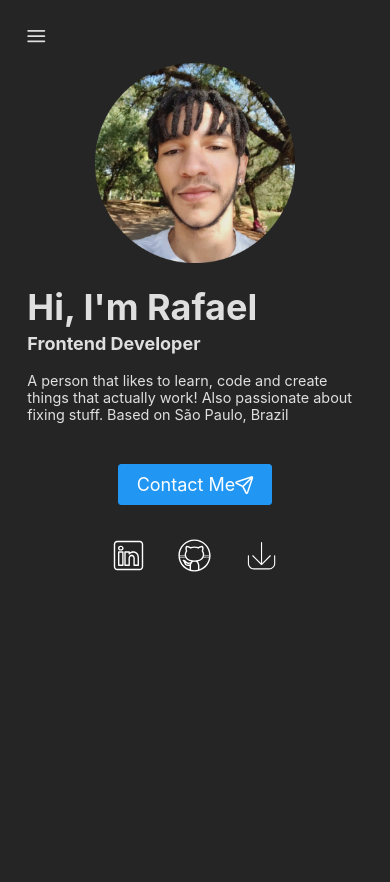
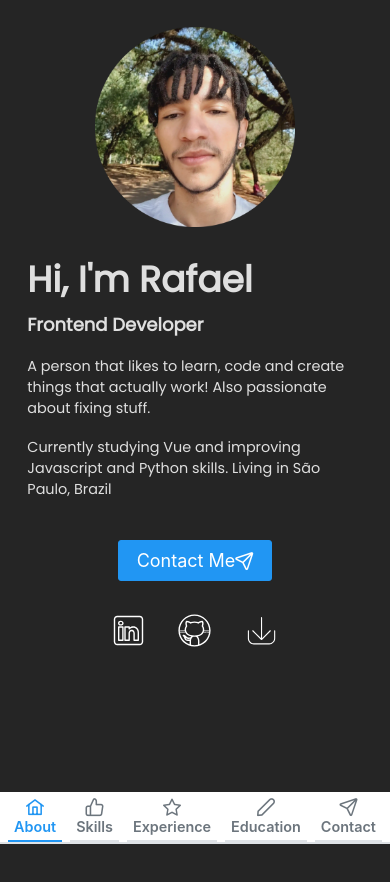
Before and after one commit to Raf1nho/portfolio, a Vue app: page / in a window 390 px wide. Shown: the top 882 px of the page. Before the commit the page ends 844 px from the top, so only its background shows below. Built offline with nearby package versions, Linux system fonts and the light colour scheme.

Commit message:
mobile menu added

```diff
--- a/src/App.vue
+++ b/src/App.vue
@@ -1,6 +1,6 @@
 <template>
-  <!-- <html v-touch:swipe.(direction)="swipeHandler"> -->
-    <div>
+  <html >
+    <!-- <div class='mobile-menu'>
         <i @click='showMenu' class="pi pi-bars showMenu"></i>
         <nav v-if='navShow' class="nav-mobile">
           <router-link class='nav-link' to='/portfolio'>Home</router-link>
@@ -9,7 +9,8 @@
           <router-link class='nav-link' to='/education'>Education</router-link>
           <router-link class='nav-link' to='/contact'>Contact</router-link>
         </nav>
-    </div>
+    </div> -->
+    <TabMenu class='mobile-menu' :model="items"/>
     <div>
         <nav class="nav-desk">
           <router-link class='nav-link home' to='/portfolio'>Home</router-link>
@@ -20,7 +21,7 @@
         </nav>
     </div>
     <router-view></router-view>
-  <!-- </html> -->
+  </html>
 </template>
 
 <script>
@@ -39,6 +40,14 @@ export default {
       }
     }
 
+    let items = [
+                {label: 'About', icon: 'pi pi-home', to: '/portfolio'},
+                {label: 'Skills', icon: 'pi pi-thumbs-up', to: '/skills'},
+                {label: 'Experience', icon: 'pi pi-star-o', to: '/experience'},
+                {label: 'Education', icon: 'pi pi-pencil', to: '/education'},
+                {label: 'Contact', icon: 'pi pi-send', to: '/contact'}
+            ]
+
     // const swipeHandler = (direction) => {
     //   if (direction == 'left') {
     //     router.replace("/skills")
@@ -50,15 +59,16 @@ export default {
 
     // }
 
-    return { showMenu, navShow }
+    return { showMenu, navShow, items }
   }
 
 }
 </script>
 
 <style>
+
 * {
-  margin: 0
+  margin: 0;
 }
 
 html {
@@ -79,8 +89,9 @@ html {
   text-decoration: none;
 }
 
+
 /* Telas grandes */
-@media (min-width: 700px) {
+@media (min-width: 1250px) {
   body {
   margin: 15vh 20vw ;
   -ms-overflow-style: none;  /* IE e Edge */
@@ -98,13 +109,13 @@ html {
     flex-wrap: wrap;
     align-items:center;
     justify-content: center;
-    width: 95%;
+    width: 100%;
   }
   .nav-link:not(.home){
-    margin-left: 6rem;
+    margin-left: 5rem;
   }
 
-  .nav-mobile {
+  .mobile-menu {
     display: none;
   }
 
@@ -112,46 +123,69 @@ html {
     display: none !important;
   }
 
+  .about {
+    margin-top: 1rem;
+  }
+
 }
 
+
+
+
 /* Telas pequenas */
-@media (max-width: 700px) {
-   body {
-  margin: 7vw 7vw;
-}
+@media (max-width: 1249px) {
+  html {
+    margin-bottom: 50px;
+  }
 
-/* NAV */
-  .showMenu {
-    cursor: pointer;
-    margin-bottom: 1rem;
+  body {
+    margin: 7vw 7vw;
+  }
+  .p-tabmenu {
+    width: 100%;
+    background-color: #dfdfdf;
+  }
+  .p-tabmenu-nav {
+    display: flex;
+    justify-content: space-evenly;
+  }
+
+  .p-menuitem-link {
+    flex-direction: column;
+    padding: 6px !important;
 
   }
-  .nav-mobile {
-    display: flex;
-    flex-direction: column;
-    margin-bottom: 1rem;
-  }
-  .nav-mobile .nav-link {
-    margin-left: 0px;
-    -webkit-touch-callout:none;
-    -webkit-user-select:none;
-    -khtml-user-select:none;
-    -moz-user-select:none;
-    -ms-user-select:none;
-    user-select:none;
+  .p-highlight {
+    -webkit-touch-callout:none !important;
+    -webkit-user-select:none !important;
+    -khtml-user-select:none !important;
+    -moz-user-select:none !important;
+    -ms-user-select:none !important;
+    user-select:none !important;
     -webkit-tap-highlight-color:rgba(0,0,0,0);
   }
+  .p-button {
+    position: inherit !important;
+  }
+
+  .p-menuitem-text {
+    margin-top: 4px;
+    font-size: 0.8rem;
+  }
+  .p-menuitem-icon {
+    margin-right: 0 !important;
+  }
+
+  .mobile-menu {
+    position: fixed;
+    bottom: 0px;
+    right: 0px;
+
+  }
+
   .nav-desk{
     display: none
   }
-  /* About */
-  .description {
-    font-size:1rem;
-    margin-top: 0.2rem;
-  }
-  .about {
-    margin-top: 1rem;
-    font-size:0.8rem;
-  }
+
 }
 </style>
--- a/src/components/Contact.vue
+++ b/src/components/Contact.vue
@@ -18,7 +18,16 @@
 </template>
 
 <script>
+import { onMounted } from 'vue'
+
 export default {
+    setup() {
+    onMounted(() => {
+        window.scrollTo(0, 0)
+    })
+
+    return {}
+  }
 
 }
 </script>
--- a/src/components/ContactLinks.vue
+++ b/src/components/ContactLinks.vue
@@ -22,7 +22,7 @@ export default {
 <style scoped>
 
 /* Telas grandes */
-@media (min-width: 700px) {
+@media (min-width: 1250px) {
 
   .social {
     position: fixed;
@@ -43,8 +43,9 @@ export default {
   }
 }
 
+
 /* Telas pequenas */
-@media (max-width: 700px) {
+@media (max-width: 1249px) {
 
 /* Social */
 
--- a/src/components/Education.vue
+++ b/src/components/Education.vue
@@ -31,7 +31,16 @@
 </template>
 
 <script>
+import { onMounted } from 'vue'
+
 export default {
+    setup() {
+    onMounted(() => {
+        window.scrollTo(0, 0)
+    })
+
+    return {}
+  }
 
 }
 </script>
@@ -44,7 +53,7 @@ a {
 }
 
 /* Telas grandes */
-@media (min-width: 700px) {
+@media (min-width: 1250px) {
 
     h1 {
         margin: 5rem 0 1rem 6rem;
@@ -83,7 +92,7 @@ a {
 }
 
 /* Telas pequenas */
-@media (max-width: 700px) {
+@media (max-width: 1249px) {
  h1 {
         margin-bottom: 1rem;
     }
--- a/src/components/Experience.vue
+++ b/src/components/Experience.vue
@@ -21,7 +21,7 @@
 </template>
 
 <script>
-import { ref } from 'vue'
+import { ref, onMounted } from 'vue'
 import experience from "../experience.json";
 
 export default {
@@ -32,6 +32,10 @@ export default {
     },
     setup() {
         const active = ref(0)
+
+        onMounted(() => {
+              window.scrollTo(0, 0)
+        })
 
         function activate(id) {
             if (active.value != id) {
@@ -54,7 +58,7 @@ a {
 }
 
 /* Telas grandes */
-@media (min-width: 700px) {
+@media (min-width: 1250px) {
 
     h1 {
         margin: 5rem 0 1rem 6rem;
@@ -96,7 +100,7 @@ a {
 }
 
 /* Telas pequenas */
-@media (max-width: 700px) {
+@media (max-width: 1249px) {
  h1 {
         margin-bottom: 1rem;
     }
--- a/src/components/Home.vue
+++ b/src/components/Home.vue
@@ -7,7 +7,8 @@
         <h1 class="title" >Hi, I'm Rafael</h1>
         <h2 class="description">Frontend Developer</h2>
         <div>
-          <p class="about">A person that likes to learn, code and create things that actually work! Also passionate about fixing stuff. Based on São Paulo, Brazil</p>
+          <p class="about">A person that likes to learn, code and create things that actually work! Also passionate about fixing stuff.</p>
+          <p class="about">Currently studying Vue and improving Javascript and Python skills. Living in São Paulo, Brazil</p>
         </div>
     </div>
 
@@ -16,16 +17,26 @@
 </template>
 
 <script>
+import { onMounted } from 'vue'
 
 export default {
+  setup() {
+    onMounted(() => {
+      window.scrollTo(0, 0)
+    })
+
+    return {}
+  }
+
 }
 </script>
 
 
 <style scoped>
 
+
 /* Telas grandes */
-@media (min-width: 700px) {
+@media (min-width: 1250px) {
 
   .home {
     margin: 5rem 6rem 0 6rem;
@@ -41,7 +52,6 @@ export default {
   }
 
   .introduction {
-    margin-right: 6rem;
     display: flex;
     flex-direction:column;
     justify-content: center;
@@ -62,7 +72,7 @@ export default {
 }
 
 /* Telas pequenas */
-@media (max-width: 700px) {
+@media (max-width: 1249px) {
 
   .home {
     display:  flex;
@@ -77,6 +87,15 @@ export default {
     width: 200px;
     height: 200px;
   }
+  /* About */
+  .description {
+    font-size:1rem;
+    margin-top: 0.2rem;
+  }
+  .about {
+    margin-top: 1rem;
+    font-size:0.8rem;
+  }
 }
 
 </style>
--- a/src/components/Skills.vue
+++ b/src/components/Skills.vue
@@ -68,12 +68,16 @@
 </template>
 
 <script>
+import { onMounted } from 'vue'
 
 export default {
+    setup() {
+    onMounted(() => {
+        window.scrollTo(0, 0)
+    })
 
-    setup() {
-
-    }
+    return {}
+  }
 
 }
 </script>
@@ -85,7 +89,7 @@ export default {
     }
 
 /* Telas grandes */
-@media (min-width: 700px) {
+@media (min-width: 1250px) {
 
     h1 {
         margin: 5rem 0 1rem 6rem;
@@ -131,7 +135,7 @@ export default {
 }
 
 /* Telas pequenas */
-@media (max-width: 700px) {
+@media (max-width: 1249px) {
 
     .container {
         display: flex;
--- a/src/main.js
+++ b/src/main.js
@@ -13,6 +13,7 @@ library.add(fab, fas)
 
 import PrimeVue from 'primevue/config';
 import Button from 'primevue/button'
+import TabMenu from 'primevue/tabmenu'
 
 import 'primevue/resources/themes/saga-blue/theme.css'
 import 'primevue/resources/primevue.min.css'
@@ -40,6 +41,7 @@ app.component('font-awesome-icon', FontAwesomeIcon)
 
 app.use(PrimeVue);
 app.component("Button", Button);
+app.component("TabMenu", TabMenu);
 
 app.component("ContactSocial", ContactLinks);
 app.use(router);
--- a/webpack.config.js
+++ b/webpack.config.js
@@ -2,6 +2,11 @@ const zlib = require("zlib");
 const CompressionPlugin = require('compression-webpack-plugin');
 
 module.exports = {
+  optimization: {
+    splitChunks: {
+      chunks: 'all'
+    }
+  },
   plugins: [
     new CompressionPlugin({
       filename: "[path][base].br",
```
Also changed, not shown: 95 other files (tests, documents, lock files or other folders).
